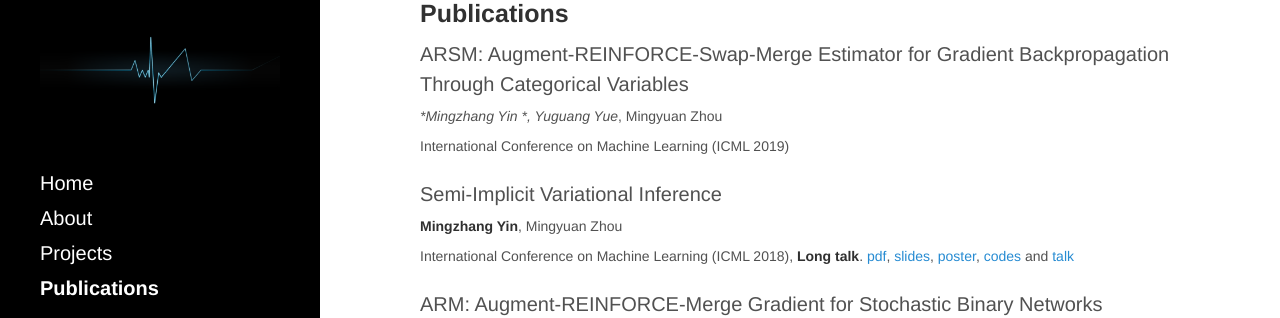
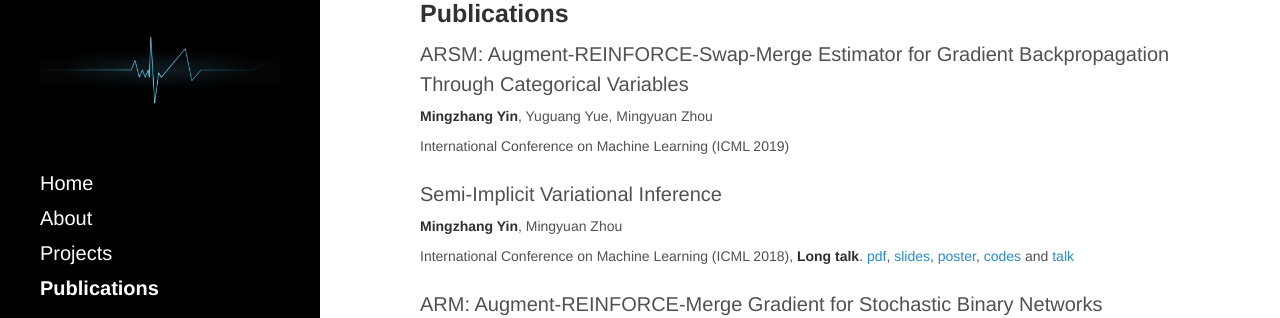
Before and after one commit to mingzhang-yin/mingzhang-yin.github.io, a Jekyll site: the page built from publications.md, in a window 1280 px wide and 1094 px high. Shown: the part 142-460 px from the top of the window. Built offline with Jekyll 4.4.1, drawn with Linux system fonts in a browser that asks for light colours; nearby versions of some CDN libraries.

Commit message:
Update publications.md

```diff
--- a/publications.md
+++ b/publications.md
@@ -4,8 +4,9 @@
 ---
 
 ### Publications
+
 ARSM: Augment-REINFORCE-Swap-Merge Estimator for Gradient Backpropagation Through Categorical Variables
-<br> <span style="font-size:14px"> **Mingzhang Yin* **, Yuguang Yue*, Mingyuan Zhou  <br>
+<br> <span style="font-size:14px"> **Mingzhang Yin**, Yuguang Yue, Mingyuan Zhou  <br>
 International Conference on Machine Learning (ICML 2019)
  </span>
 
```
